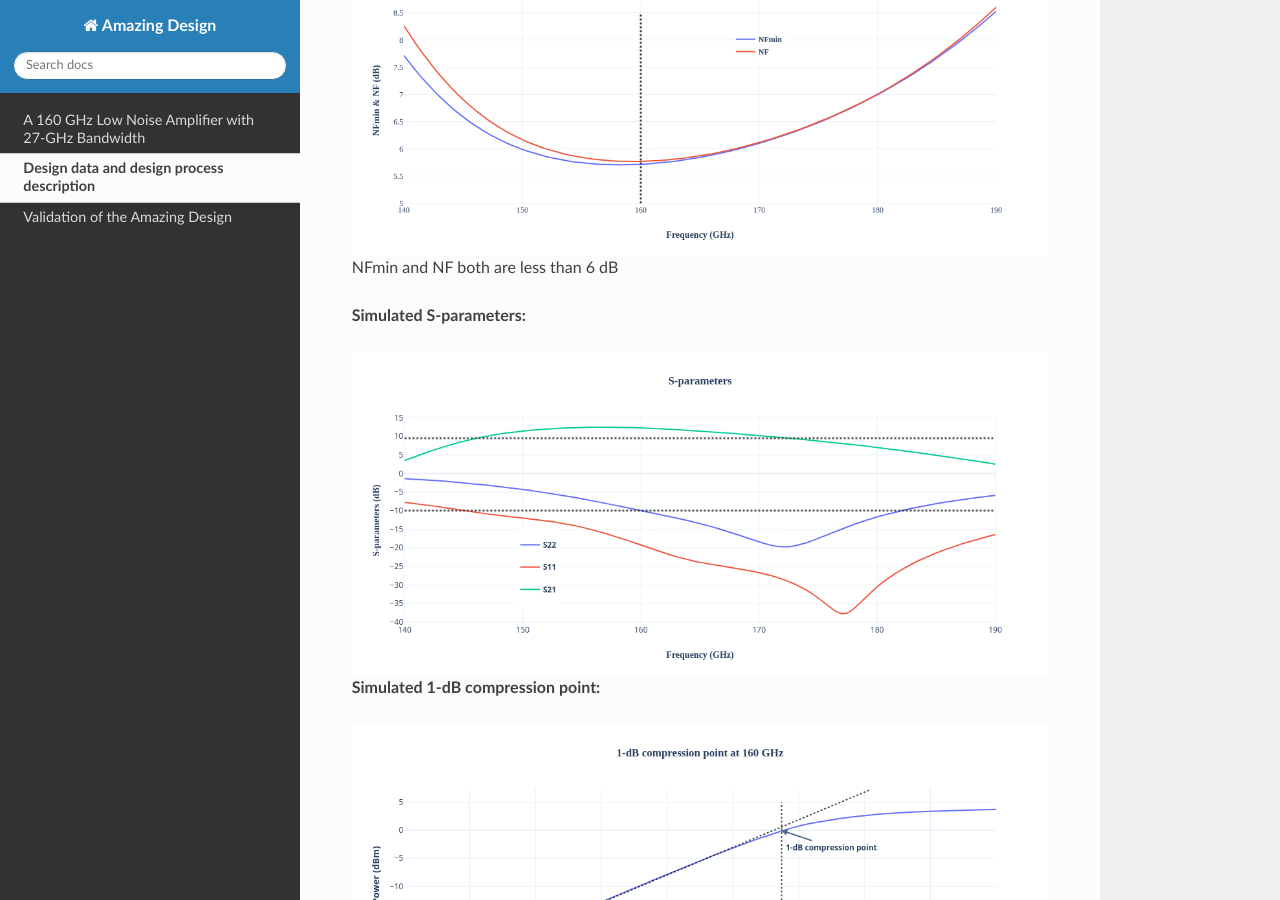
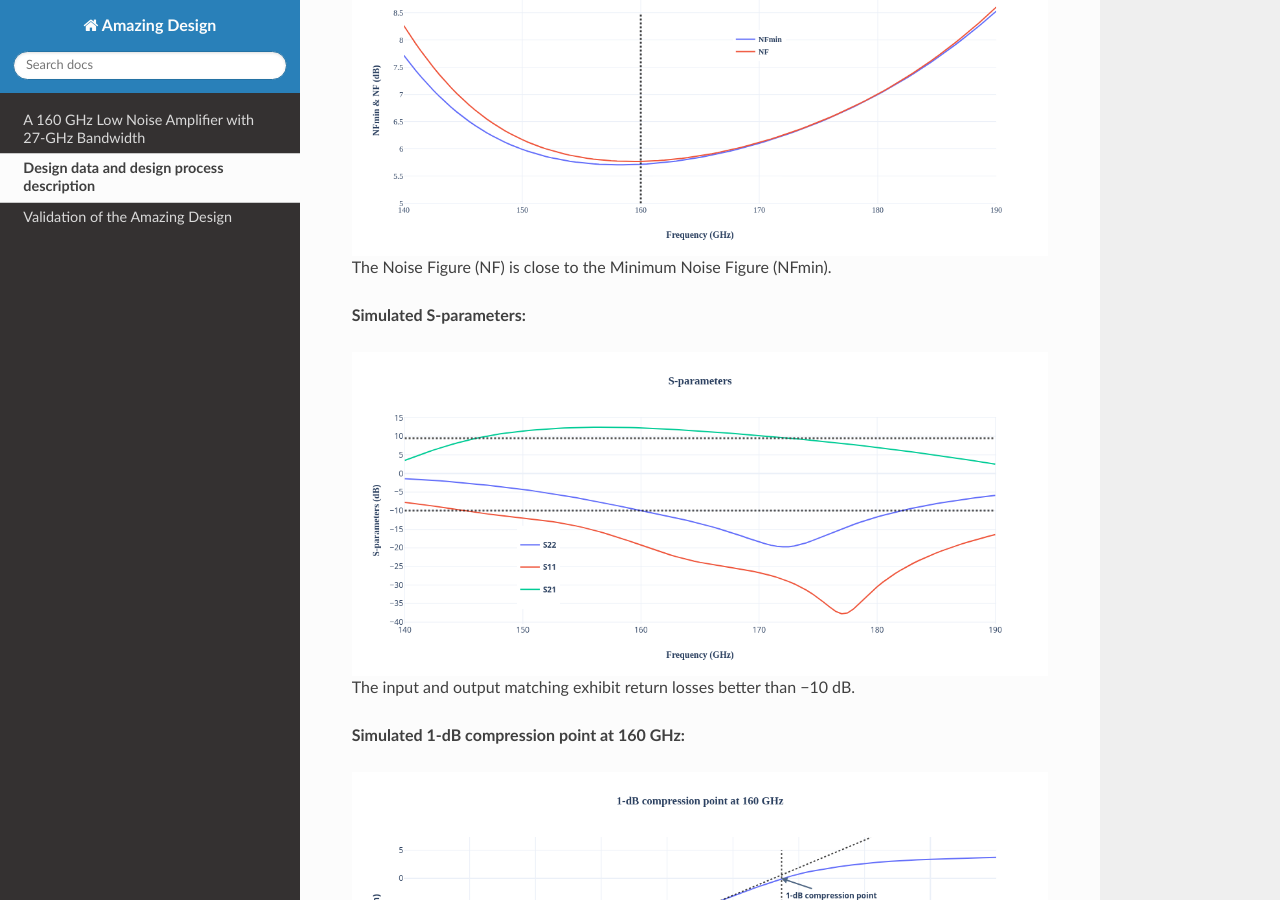
Before and after one commit to IHP-GmbH/TO_Apr2025, a Sphinx documentation site: the page built from 160GHz_LNA/doc/source/designdata.rst, in a window 1280 px wide and 900 px high, scrolled down 372 px. Built offline with Sphinx 7.4.7 and the Read the Docs theme 3.1.0, drawn with Linux system fonts in a browser that asks for light colours.

Commit message:
RST change6
Signed-off-by: Atif07Ali <atifali@iut-dhaka.edu>

```diff
--- a/160GHz_LNA/doc/source/designdata.rst
+++ b/160GHz_LNA/doc/source/designdata.rst
@@ -12,7 +12,8 @@ Simulator: Ngspice 44
     :alt: S-parameters Image.
     :width: 800
 
-NFmin and NF both are less than 6 dB
+The Noise Figure (NF) is close to the Minimum Noise Figure (NFmin).
+
 
 **Simulated S-parameters:**
 
@@ -21,7 +22,9 @@ NFmin and NF both are less than 6 dB
     :alt: S-parameters Image.
     :width: 800
 
-**Simulated 1-dB compression point:**
+The input and output matching exhibit return losses better than −10 dB.
+
+**Simulated 1-dB compression point at 160 GHz:**
 
 .. image:: _static/Compression.png
     :align: center
```
